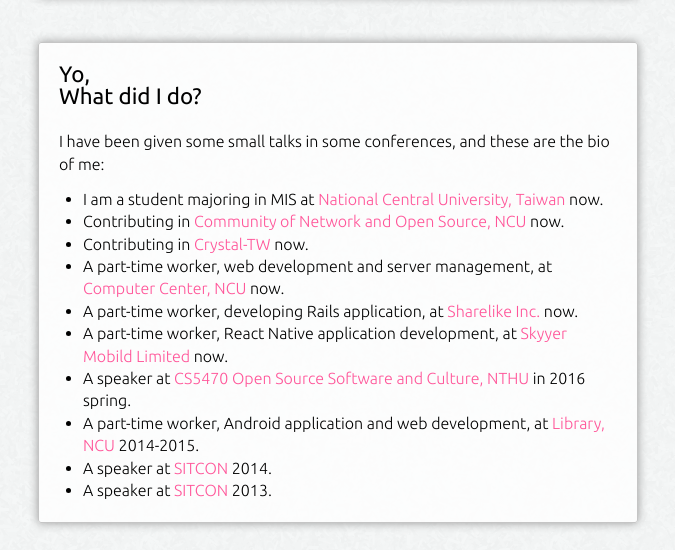
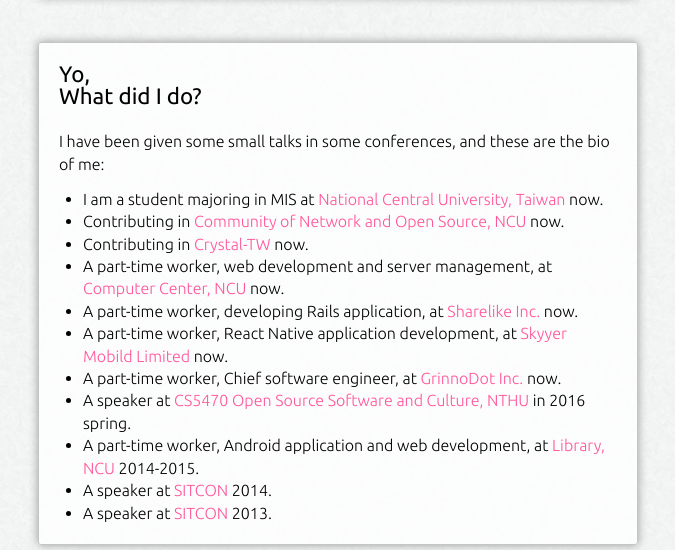
Before and after one commit to david50407/davy.tw, a plain HTML site: page index.html in a window 1280 px wide. Shown: the part 250-800 px from the top of the page, without its empty margins (302-977 px from the left). Drawn offline with Linux system fonts and the light colour scheme.

Commit message:
new work

```diff
--- a/index.html
+++ b/index.html
@@ -65,6 +65,7 @@
 				<li>A part-time worker, web development and server management, at <a href='http://www.cc.ncu.edu.tw'>Computer Center, NCU</a> now.
 				<li>A part-time worker, developing Rails application, at <a href='http://sharelike.asia'>Sharelike Inc.</a> now.
 				<li>A part-time worker, React Native application development, at <a href='https://www.skyyer.com'>Skyyer Mobild Limited</a> now.
+				<li>A part-time worker, Chief software engineer, at <a href='http://www.gr-dot.com/'>GrinnoDot Inc.</a> now.</li>
 				<li>A speaker at <a href='https://nmsl.cs.nthu.edu.tw/index.php/84-courses/129-cs5470-outline-2016'>CS5470 Open Source Software and Culture, NTHU</a> in 2016 spring.
 				<li>A part-time worker, Android application and web development, at <a href='http://www.lib.ncu.edu.tw'>Library, NCU</a> 2014-2015.
 				<li>A speaker at <a href='http://sitcon.org'>SITCON</a> 2014.</li>
```
